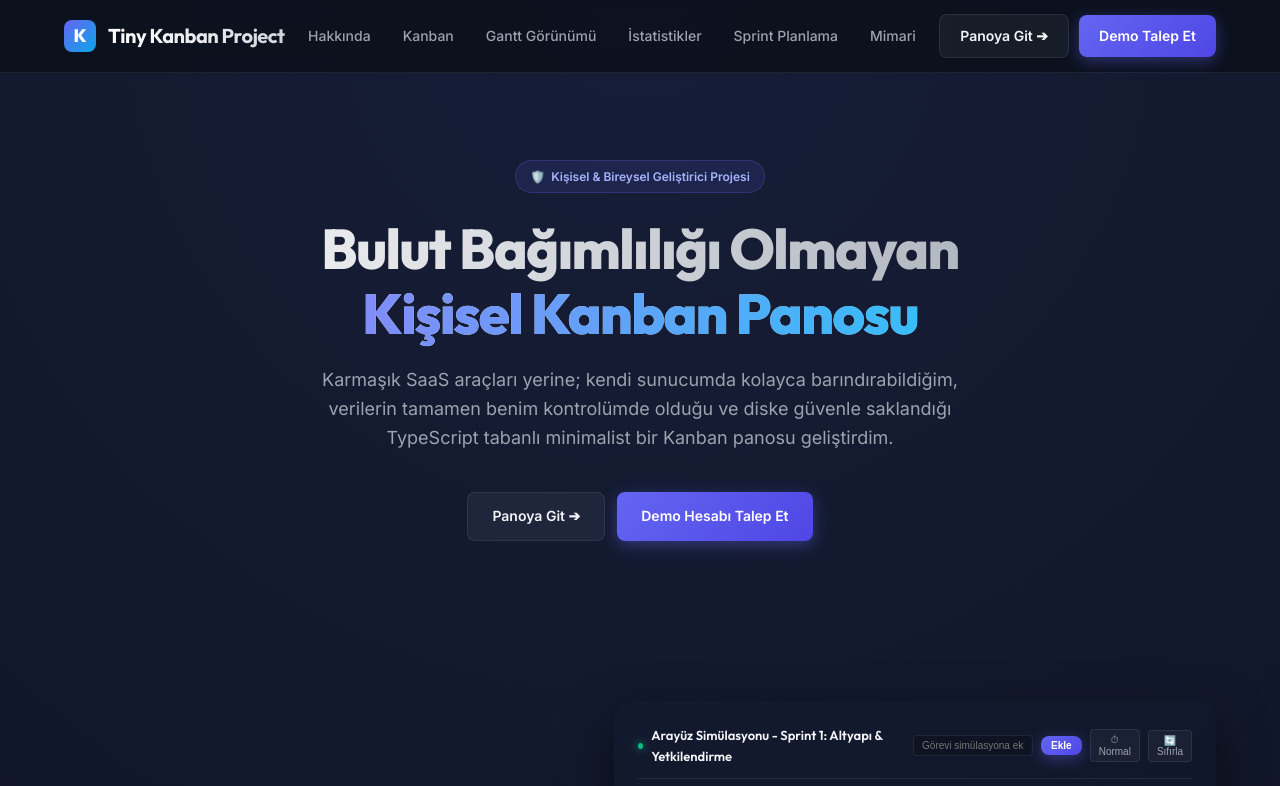
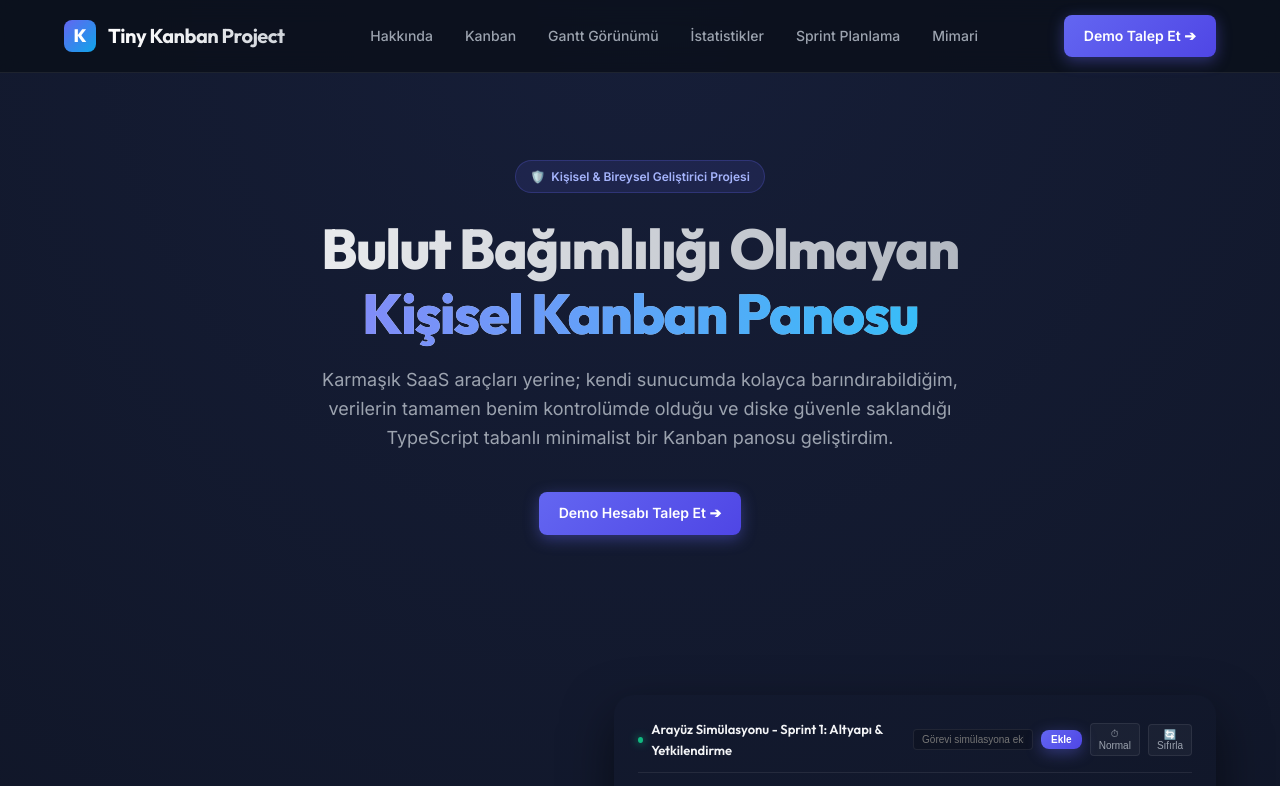
Before and after one commit to gencyigitcan/tiny-kanban, a website: page public/index.html in a window 1280 px wide. Shown: the top 786 px of the page. Drawn offline with Linux system fonts and the light colour scheme.

Commit message:
chore: Remove board.html entrypoints from index.html

```diff
--- a/public/index.html
+++ b/public/index.html
@@ -26,9 +26,8 @@
                 <a href="#backlog-view" class="nav-link">Sprint Planlama</a>
                 <a href="#architecture" class="nav-link">Mimari</a>
             </nav>
-            <div style="display: flex; gap: 10px; align-items: center;">
-                <a href="/board.html" class="btn btn-secondary">Panoya Git ➔</a>
-                <a href="#demo-request" class="btn btn-primary">Demo Talep Et</a>
+            <div>
+                <a href="#demo-request" class="btn btn-primary">Demo Talep Et ➔</a>
             </div>
         </div>
     </header>
@@ -46,9 +45,8 @@
         <p class="hero-subtitle">
             Karmaşık SaaS araçları yerine; kendi sunucumda kolayca barındırabildiğim, verilerin tamamen benim kontrolümde olduğu ve diske güvenle saklandığı TypeScript tabanlı minimalist bir Kanban panosu geliştirdim.
         </p>
-        <div class="hero-actions" style="display: flex; gap: 12px; justify-content: center;">
-            <a href="/board.html" class="btn btn-secondary" style="padding: 12px 24px;">Panoya Git ➔</a>
-            <a href="#demo-request" class="btn btn-primary" style="padding: 12px 24px;">Demo Hesabı Talep Et</a>
+        <div class="hero-actions">
+            <a href="#demo-request" class="btn btn-primary">Demo Hesabı Talep Et ➔</a>
         </div>
     </section>
 
```
